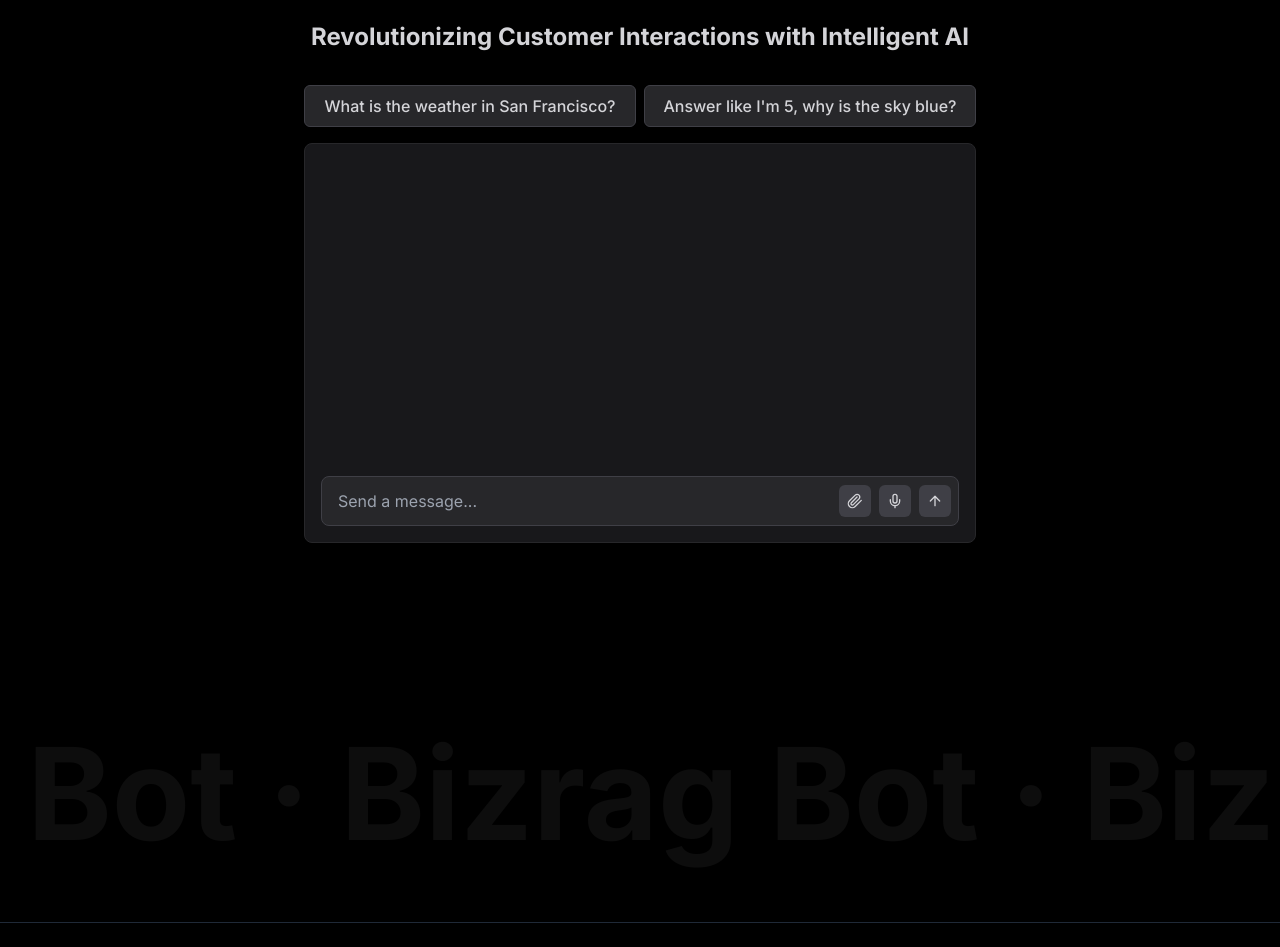
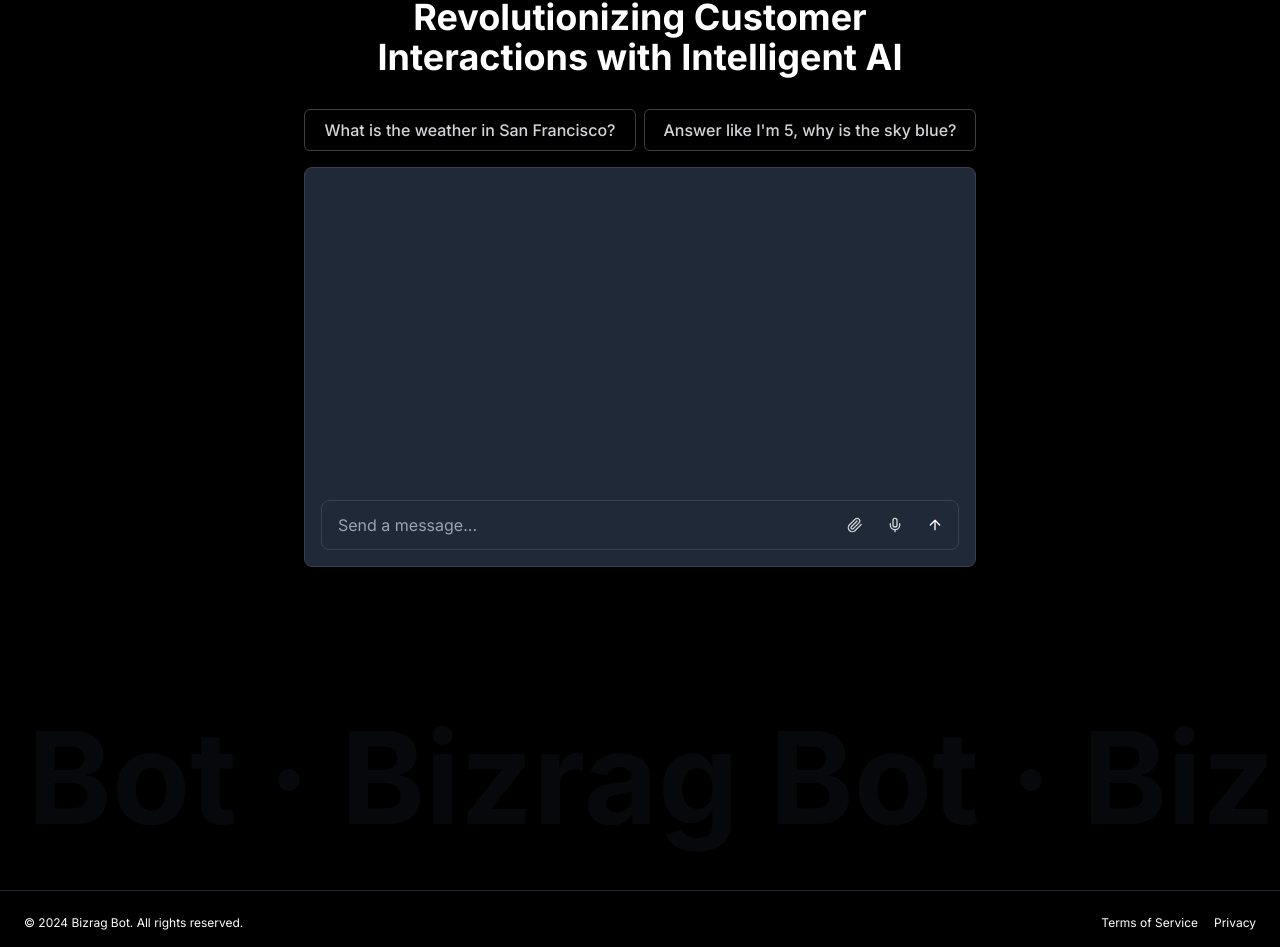
Before and after one commit to perceptronq/bizragbot, a Next.js app in the folder frontend/: page / in a window 1280 px wide. Shown: the part 282-1229 px from the top of the page. Built offline with nearby package versions, Linux system fonts and the light colour scheme.

Commit message:
style: all sections

```diff
--- a/frontend/src/components/ScrollArea.tsx
+++ b/frontend/src/components/ScrollArea.tsx
@@ -6,8 +6,34 @@
 
 export const ScrollArea: React.FC<ScrollAreaProps> = ({ className = '', children, ...props }) => {
   return (
-    <div className={`overflow-auto ${className}`} {...props}>
+    <div
+      className={`overflow-auto ${className}`}
+      style={{
+        scrollbarWidth: 'thin',
+        scrollbarColor: '#38bdf8 #0f172a', /* Firefox */
+      }}
+      {...props}
+    >
       {children}
+
+      {/* Custom Scrollbar using Tailwind and inline styles */}
+      <style jsx>{`
+        .${className}::-webkit-scrollbar {
+          width: 12px;
+        }
+        .${className}::-webkit-scrollbar-track {
+          background: #0f172a; /* gray-900 */
+          border-radius: 6px;
+        }
+        .${className}::-webkit-scrollbar-thumb {
+          background: #38bdf8; /* sky-500 */
+          border-radius: 6px;
+          box-shadow: 0 0 10px rgba(56, 189, 248, 0.8), 0 0 10px rgba(56, 189, 248, 0.5); /* Glowing effect */
+        }
+        .${className}::-webkit-scrollbar-thumb:hover {
+          background: #0ea5e9; /* sky-400 on hover */
+        }
+      `}</style>
     </div>
   )
 }
--- a/frontend/src/sections/Footer.tsx
+++ b/frontend/src/sections/Footer.tsx
@@ -3,12 +3,12 @@
 export const Footer = () => {
     return (
         <footer className="flex flex-col gap-2 sm:flex-row py-6 w-full shrink-0 items-center px-4 md:px-6 border-t border-gray-800">
-            <p className="text-xs text-gray-400">&copy; 2024 Bizrag Bot. All rights reserved.</p>
-            <nav className="sm:ml-auto flex gap-4 sm:gap-6">
-                <Link className="text-xs text-gray-400 hover:underline underline-offset-4" href="#">
+            <p className="text-xs text-white">&copy; 2024 Bizrag Bot. All rights reserved.</p>
+            <nav className="sm:ml-auto flex gap-4">
+                <Link className="text-xs text-white hover:underline underline-offset-4" href="#">
                     Terms of Service
                 </Link>
-                <Link className="text-xs text-gray-400 hover:underline underline-offset-4" href="#">
+                <Link className="text-xs text-white hover:underline underline-offset-4" href="#">
                     Privacy
                 </Link>
             </nav>
--- a/frontend/src/sections/Hero.tsx
+++ b/frontend/src/sections/Hero.tsx
@@ -35,9 +35,9 @@
   }
 
   return (
-    <div className="min-h-screen bg-black flex flex-col items-center justify-center p-4">
+    <div className="min-h-screen flex flex-col items-center justify-center p-4">
       <div className="w-full max-w-2xl space-y-4">
-        <h1 className="text-2xl font-bold text-zinc-300 text-center mb-8">
+        <h1 className="text-xl md:text-4xl font-bold text-white text-center mb-8">
           Revolutionizing Customer Interactions with Intelligent AI
         </h1>
         <div className="grid grid-cols-2 gap-2 mb-4">
@@ -45,14 +45,14 @@
             <Button
               key={index}
               variant="outline"
-              className="bg-zinc-800 text-zinc-300 border-zinc-700 hover:bg-zinc-700 hover:text-zinc-100 text-left h-auto py-2 px-3"
+              className="bg-gray-800 text-gray-100 hover:border-sky-500 hover:text-white text-left h-auto py-2 px-3"
               onClick={() => handleSend(question)}
             >
               {question}
             </Button>
           ))}
         </div>
-        <Card className="bg-zinc-900 border-zinc-800">
+        <Card className="bg-gray-800 border-gray-700">
           <CardContent className="p-4">
             <ScrollArea className="h-[300px] mb-4">
               {messages.map((message, index) => (
@@ -63,10 +63,10 @@
                   <div
                     className={`flex items-start space-x-2 ${message.role === 'user' ? 'flex-row-reverse space-x-reverse' : 'flex-row'}`}
                   >
-                    <div className={`flex-shrink-0 w-8 h-8 rounded-full flex items-center justify-center ${message.role === 'user' ? 'bg-sky-500' : 'bg-zinc-700'}`}>
+                    <div className={`flex-shrink-0 w-8 h-8 rounded-full flex items-center justify-center ${message.role === 'user' ? 'bg-sky-500' : 'bg-gray-600'}`}>
                       {message.role === 'user' ? <User className="w-5 h-5 text-white" /> : <Bot className="w-5 h-5 text-white" />}
                     </div>
-                    <span className={`inline-block p-3 rounded-lg ${message.role === 'user' ? 'bg-sky-500 text-white' : 'bg-zinc-700 text-zinc-300'}`}>
+                    <span className={`inline-block p-3 rounded-lg ${message.role === 'user' ? 'bg-sky-500 text-white' : 'bg-gray-700 text-gray-200'}`}>
                       {message.content}
                     </span>
                   </div>
@@ -80,33 +80,33 @@
                 value={input}
                 onChange={(e) => setInput(e.target.value)}
                 onKeyDown={(e) => e.key === 'Enter' && handleSend()}
-                className="w-full bg-zinc-800 text-zinc-300 border-zinc-700 focus:ring-zinc-600 focus:border-zinc-600 pr-28"
+                className="w-full bg-gray-800 text-gray-100 border-gray-700 focus:ring-sky-500 focus:border-sky-500 pr-28"
               />
               <div className="absolute right-2 top-1/2 transform -translate-y-1/2 flex space-x-2">
                 <Button
                   size="icon"
                   variant="ghost"
-                  className="h-8 w-8 rounded-full bg-zinc-700 hover:bg-zinc-600"
+                  className="h-8 w-8 rounded-full bg-gray-700 hover:bg-gray-600"
                   onClick={() => fileInputRef.current?.click()}
                 >
-                  <Paperclip className="h-4 w-4 text-zinc-300" />
+                  <Paperclip className="h-4 w-4 text-gray-300" />
                   <span className="sr-only">Upload file</span>
                 </Button>
                 <Button
                   size="icon"
                   variant="ghost"
-                  className="h-8 w-8 rounded-full bg-zinc-700 hover:bg-zinc-600"
+                  className="h-8 w-8 rounded-full bg-gray-700 hover:bg-gray-600"
                 >
-                  <Mic className="h-4 w-4 text-zinc-300" />
+                  <Mic className="h-4 w-4 text-gray-300" />
                   <span className="sr-only">Voice input</span>
                 </Button>
                 <Button
                   size="icon"
                   variant="ghost"
-                  className="h-8 w-8 rounded-full bg-zinc-700 hover:bg-zinc-600"
+                  className="h-8 w-8 rounded-full bg-gray-700 hover:bg-gray-600"
                   onClick={() => handleSend()}
                 >
-                  <ArrowUp className="h-4 w-4 text-zinc-300" />
+                  <ArrowUp className="h-4 w-4 text-white" />
                   <span className="sr-only">Send message</span>
                 </Button>
               </div>
--- a/frontend/src/sections/InfiniteScroll.tsx
+++ b/frontend/src/sections/InfiniteScroll.tsx
@@ -4,14 +4,14 @@
 
 export const InfiniteScroll = () => {
     return (
-        <div className="py-8 lg:py-12 overflow-hidden">
+        <div className="py-4 lg:py-8 overflow-hidden">
             <div className="flex flex-1 items-center justify-between overflow-hidden">
                 <motion.div
                     initial={{ translateX: '-50%' }}
                     animate={{ translateX: '0%' }}
                     transition={{ duration: 120, repeat: Infinity, ease: 'linear' }}
                     className="flex flex-none items-center justify-between whitespace-nowrap -translate-x-1/2">
-                    <nav className='text-8xl md:text-[128px] font-bold text-white/5 hover:text-white/10 mr-10 pb-4'>
+                    <nav className='text-8xl md:text-[128px] font-bold text-gray-800/20 mr-10 pb-4'>
                         <span>Bizrag Bot · Bizrag Bot · </span>
                         <span>Bizrag Bot · Bizrag Bot · </span>
                         <span>Bizrag Bot · Bizrag Bot · </span>
--- a/frontend/src/sections/Tape.tsx
+++ b/frontend/src/sections/Tape.tsx
@@ -16,7 +16,7 @@
 export const TapeSection = () => {
     return (
         <div className="py-4 lg:py-8 overflow-x-clip">
-            <div className="bg-sky-500">
+            <div className="bg-gray-800">
                 <div className="flex [mask-image:linear-gradient(to_right,transparent,black_10%,black_90%,transparent)]">
                     <div className="flex flex-none gap-4 py-3 animate-move-left [animation-duration:20s]">
                         {words.map(word => (
```
